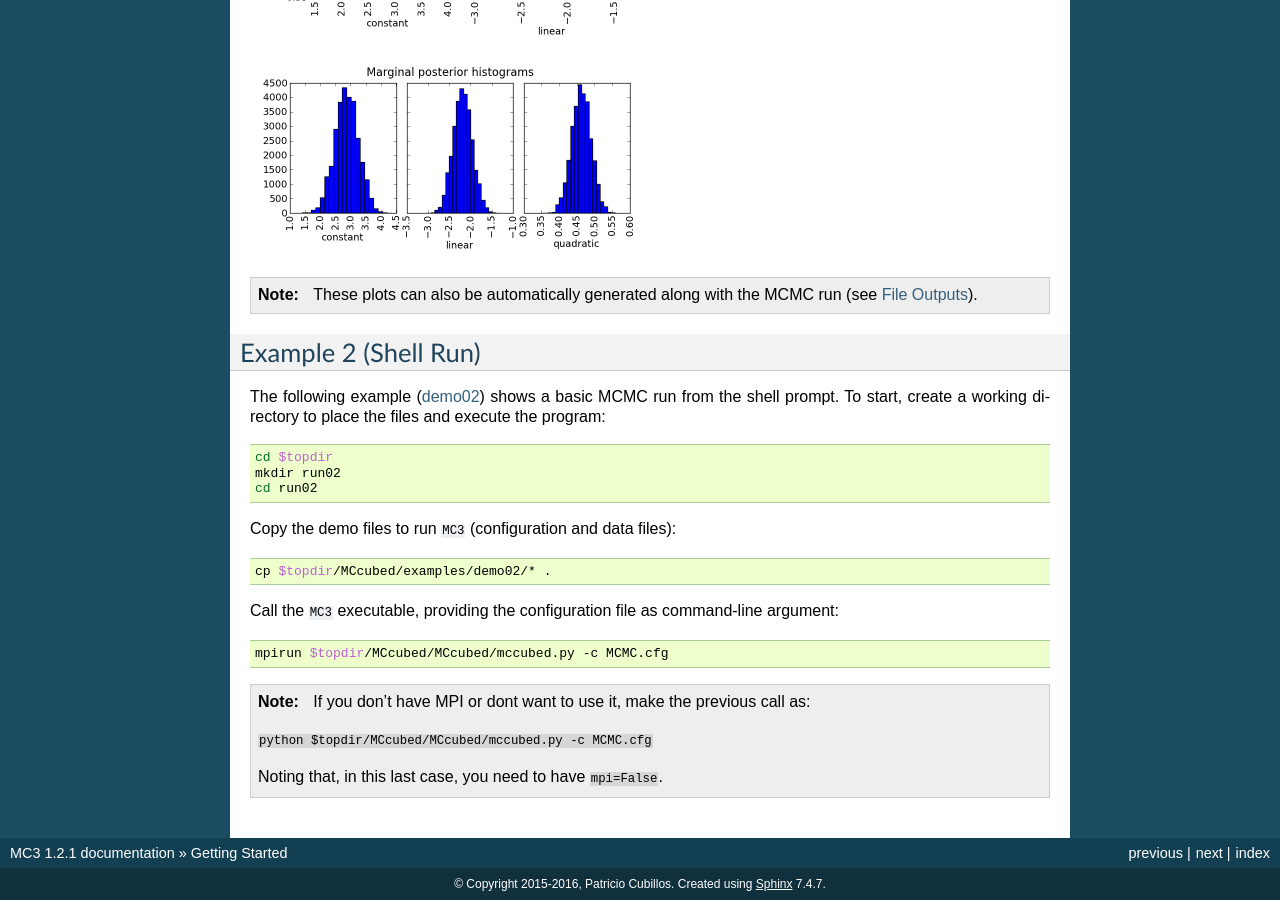
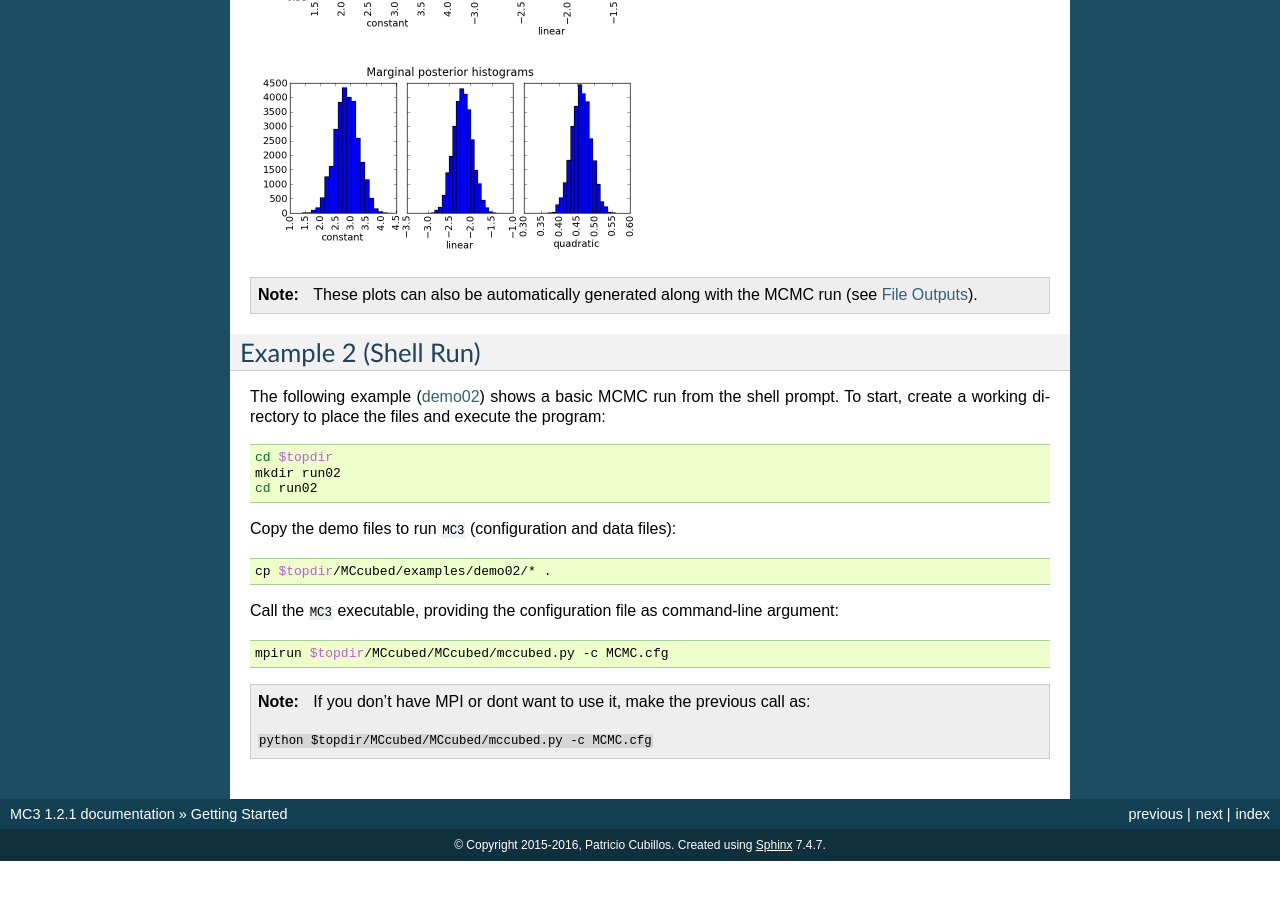
Before and after one commit to pcubillos/mc3, a Sphinx documentation site: the page built from docs/getstarted.rst, in a window 1280 px wide and 900 px high, scrolled down 3766 px. Built offline with Sphinx 7.4.7, drawn with Linux system fonts in a browser that asks for light colours; after the commit the page ends 4627 px from its top, so only the background shows below that.

Commit message:
Updated docs for version 1.2.1.

```diff
--- a/docs/getstarted.rst
+++ b/docs/getstarted.rst
@@ -231,5 +231,3 @@ command-line argument:
 .. note:: If you don't have MPI or dont want to use it, make the previous call as:
 
    ``python $topdir/MCcubed/MCcubed/mccubed.py -c MCMC.cfg``
-
-   Noting that, in this last case, you need to have ``mpi=False``.
```
